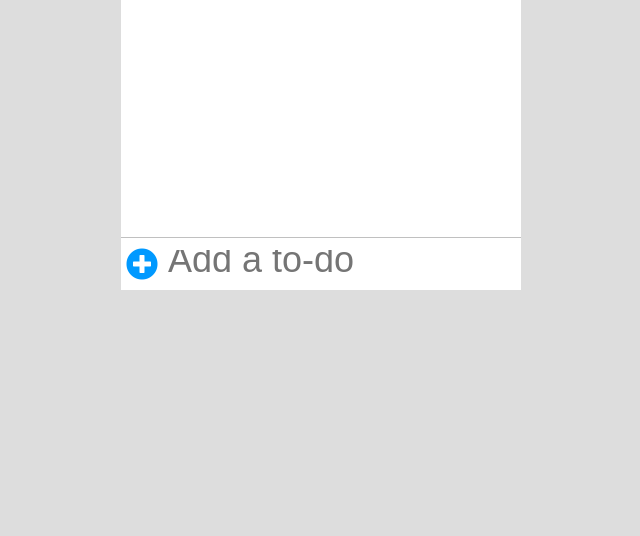
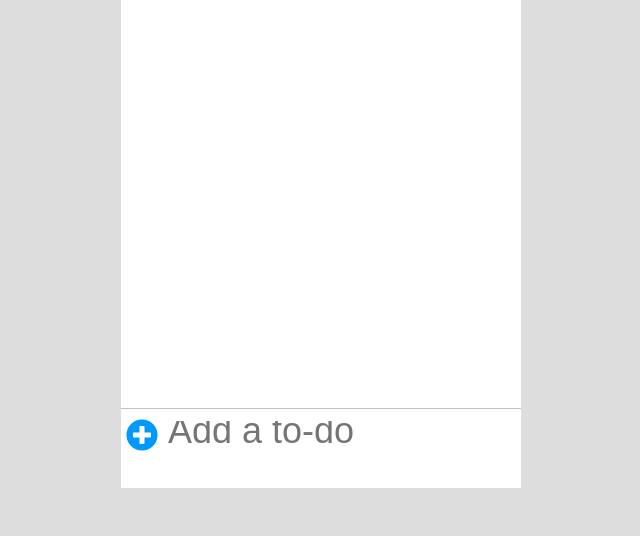
Before and after one commit to frankmilito/CRUDE-project, a plain HTML site: page index.html in a window 1280 px wide. Shown: the part 328-864 px from the top of the page, without its empty margins (319-959 px from the left). After the commit the page ends 832 px from the top, so only its background shows below. Drawn offline with Linux system fonts and the light colour scheme.

Commit message:
viewport hieght

```diff
--- a/style.css
+++ b/style.css
@@ -11,7 +11,7 @@ body {
   align-items: center;
   flex-direction: column;
   height: 100vh;
-  margin: 2em;
+  margin: 1em;
   background: #ddd;
 }
 .container {
@@ -19,6 +19,7 @@ body {
   background: #fff;
   border-top-right-radius: 2em;
   border-top-left-radius: 2em;
+  height: 100%;
 }
 .header {
   background: url(./airplane-wing-over-the-clouds-during-sunset-3826131.jpg);
@@ -57,7 +58,7 @@ li {
   color: rgb(0, 153, 255);
 }
 .content {
-  height: 100%;
+  height: 60%;
   background: #fff;
 }
 .content .item {
@@ -109,7 +110,7 @@ input:focus {
     color: rgb(0, 153, 255);
   }
   .content {
-    height: 100%;
+    /* height: 100%; */
   }
   .content .item {
     display: flex;
```
